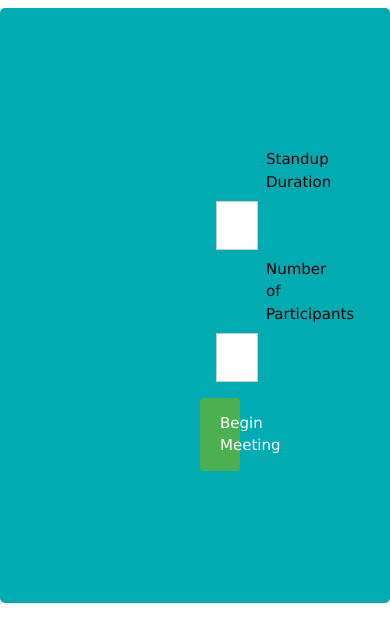
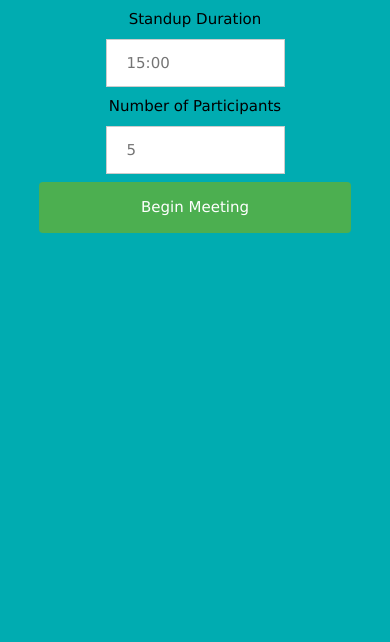
Before and after one commit to armcfry/Standup_Timer, a React (Create React App) app in the folder standup_timer/: page / in a window 390 px wide. Shown: the top 642 px of the page. Built offline with nearby package versions, Linux system fonts and the light colour scheme.

Commit message:
updaing background color; updating look on mobile

```diff
--- a/standup_timer/src/Form.css
+++ b/standup_timer/src/Form.css
@@ -44,3 +44,13 @@ div {
   padding: 25px 50px;
   margin: 8px 0;
 }
+
+@media screen and (max-width: 1000px) {
+  div {
+    border-radius: 0px;
+    background-color: #00acb1;
+    justify-content: center;
+    padding: 0px 0px;
+    margin: 0px 0;
+  }
+}
--- a/standup_timer/src/index.css
+++ b/standup_timer/src/index.css
@@ -1,5 +1,6 @@
 body {
   margin: 0;
+  background-color: #00acb1;
   font-family: -apple-system, BlinkMacSystemFont, 'Segoe UI', 'Roboto', 'Oxygen',
     'Ubuntu', 'Cantarell', 'Fira Sans', 'Droid Sans', 'Helvetica Neue',
     sans-serif;
```
